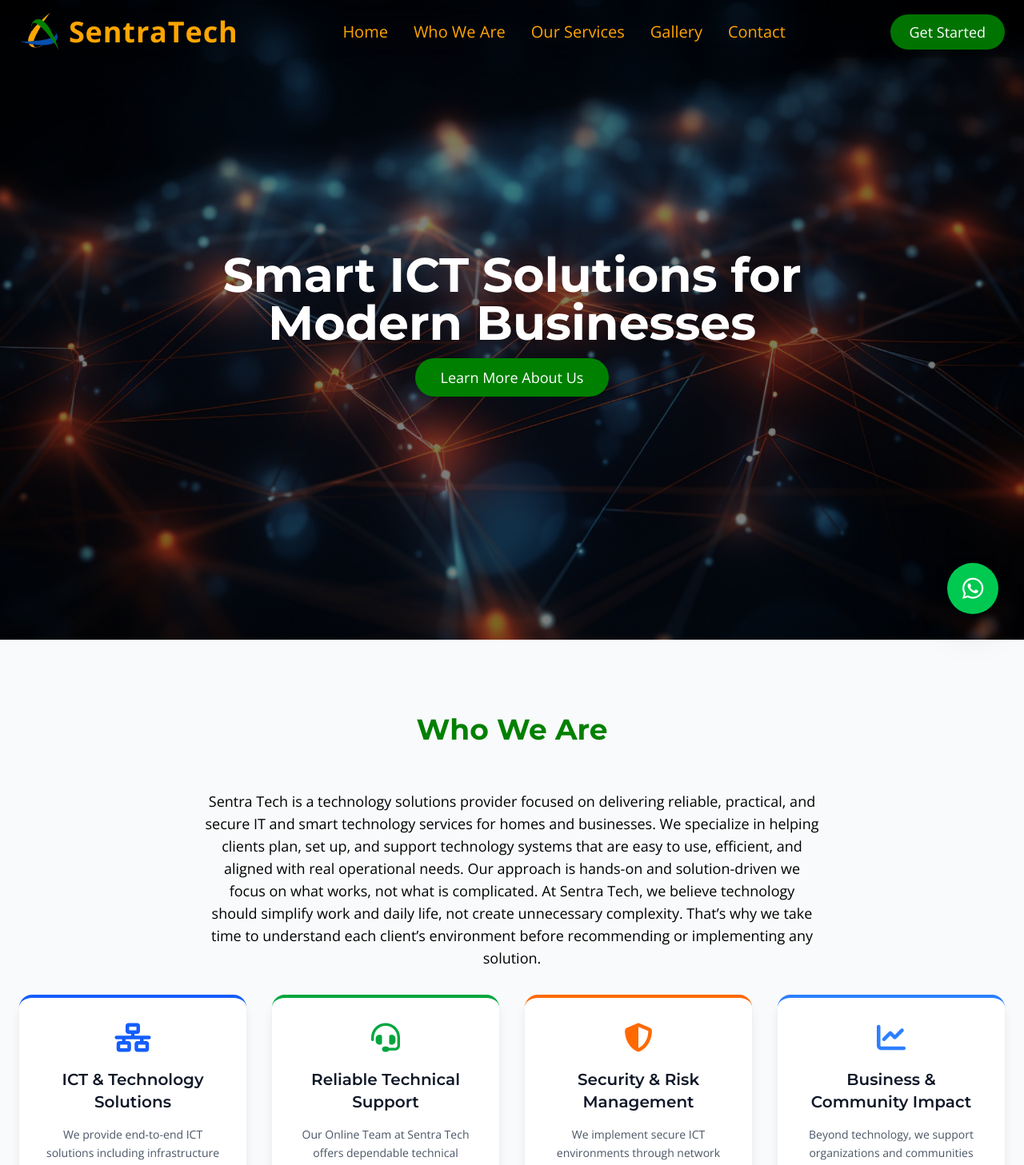
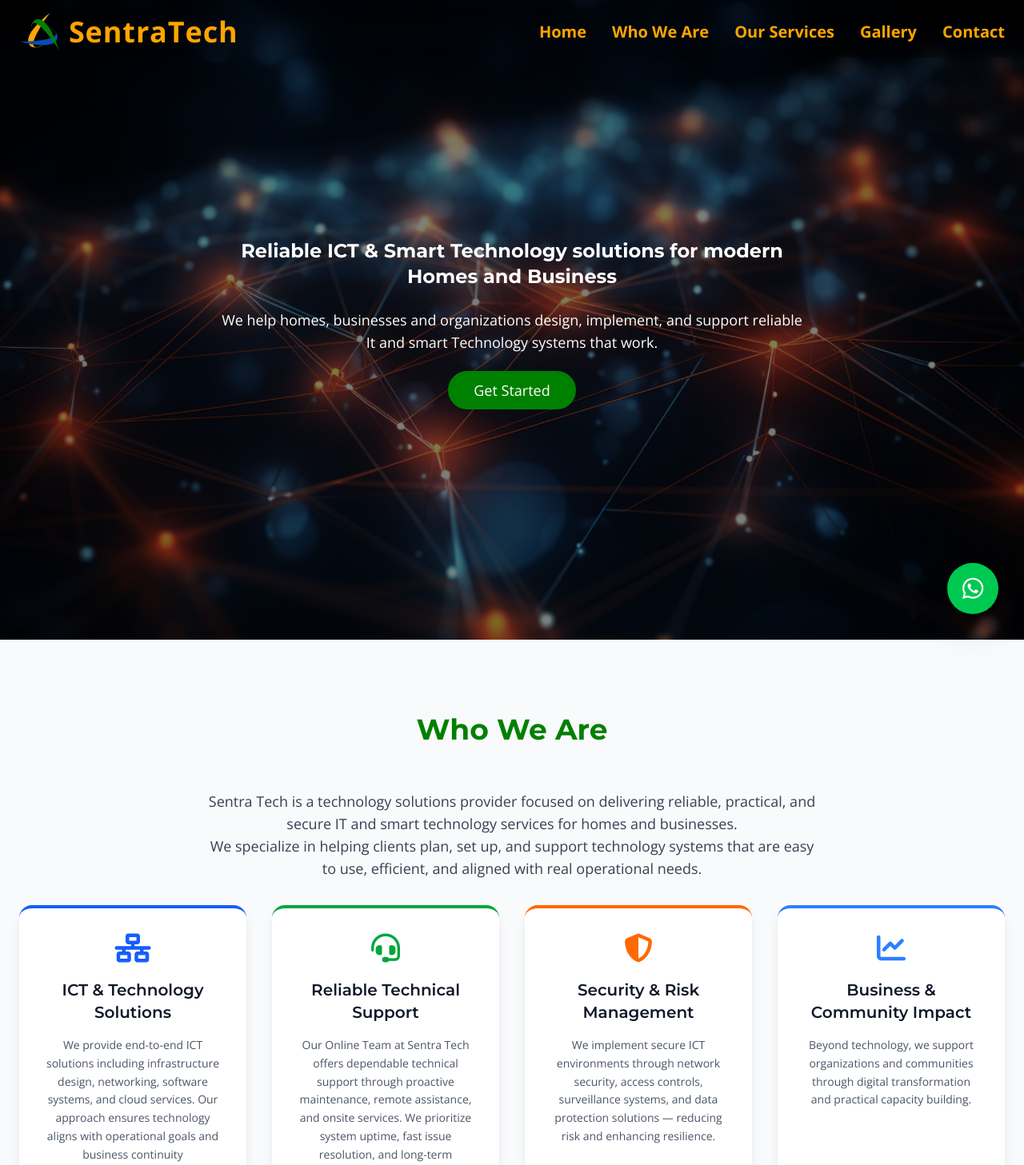
Before and after one commit to Yvonne-muthoni/Sentra, a React (Vite) app: page / in a window 1280 px wide. Shown: the top 1457 px of the page at 80% size. Built offline with nearby package versions, Linux system fonts and the light colour scheme.

Commit message:
few changes

```diff
--- a/src/components/Homepage.jsx
+++ b/src/components/Homepage.jsx
@@ -18,15 +18,14 @@ const Homepage = () => {
         transition={{ duration: 1 }}
         className="relative z-10 max-w-3xl px-4"
       >
-        <h1 className="text-4xl sm:text-5xl md:text-6xl font-bold text-white mb-6">
-          Smart ICT Solutions for Modern Businesses
-        </h1>
+        <h1 className="text-lg sm:text-3xl md:text-2xl font-bold text-white mb-6">Reliable ICT & Smart Technology solutions for modern Homes and Business</h1>
+        <p className="text-lg sm:text-xl md:text-lg text-white mb-8">We help homes, businesses and organizations design, implement, and support reliable It and smart Technology systems that work.</p>
 
         <a
           href="#whoweare"
           className="bg-[#008000] text-white px-6 sm:px-8 py-3 rounded-full text-base sm:text-lg hover:bg-[#0000FF] transition"
         >
-          Learn More About Us
+          Get Started
         </a>
       </motion.div>
     </section>
--- a/src/components/Navbar.jsx
+++ b/src/components/Navbar.jsx
@@ -22,24 +22,18 @@ const Navbar = () => {
         </a>
 
         {/* Desktop Links */}
-        <ul className="hidden md:flex space-x-8 font-medium">
+        <ul className="hidden md:flex space-x-8 font-bold">
           {navItems.map((item) => (
             <li key={item}>
               <a
                 href={`#${item.replace(/\s+/g, "").toLowerCase()}`}
-                className="text-[#FFA500] hover:text-white transition duration-300 text-lg md:text-xl"
+                className="text-[#FFA500] hover:text-white transition duration-300 text-lg md:text-xl font-bold"
               >
                 {item}
               </a>
             </li>
           ))}
         </ul>
-
-        {/* CTA */}
-        <a href="#contact" className="hidden md:inline-block bg-[#008000]/90 text-white px-6 py-2 rounded-full hover:bg-[#0000FF] transition duration-300 text-lg">
-          Get Started
-        </a>
-
         {/* Mobile Burger */}
         <div className="md:hidden">
           <button
@@ -57,12 +51,12 @@ const Navbar = () => {
           open ? "opacity-100 visible max-h-96" : "opacity-0 invisible max-h-0"
         }`}
       >
-        <ul className="flex flex-col items-center space-y-4 font-medium py-4">
+        <ul className="flex flex-col items-center space-y-4 font-bold py-4">
           {navItems.map((item) => (
             <li key={item}>
               <a
                 href={`#${item.replace(/\s+/g, "").toLowerCase()}`}
-                className="text-[#FFA500] hover:text-white transition duration-300 text-lg"
+                className="text-[#FFA500] hover:text-white transition duration-300 text-lg font-bold"
                 onClick={() => setOpen(false)}
               >
                 {item}
--- a/src/components/WhoWeAre.jsx
+++ b/src/components/WhoWeAre.jsx
@@ -56,11 +56,11 @@ export default function WhoWeAre() {
           whileInView={{ opacity: 1, y: 0 }}
           transition={{ duration: 0.6 }}
           viewport={{ once: true }}
-          className="text-black-200 text-base sm:text-lg mb-8 text-center max-w-3xl mx-auto"
+          className="text-gray-700 text-base lg:text-lg mb-8 text-center max-w-3xl mx-auto"
         >
-  Sentra Tech is a technology solutions provider focused on delivering reliable, practical, and secure IT and smart technology services for homes and businesses.
-We specialize in helping clients plan, set up, and support technology systems that are easy to use, efficient, and aligned with real operational needs. Our approach is hands-on and solution-driven we focus on what works, not what is complicated.
-At Sentra Tech, we believe technology should simplify work and daily life, not create unnecessary complexity. That’s why we take time to understand each client’s environment before recommending or implementing any solution.
+          Sentra Tech is a technology solutions provider focused on delivering reliable, practical, and secure IT and smart technology services for homes and businesses.
+          <br />
+          We specialize in helping clients plan, set up, and support technology systems that are easy to use, efficient, and aligned with real operational needs.
         </motion.p>
 
         <div className="grid md:grid-cols-2 lg:grid-cols-4 gap-8">
```
Also changed, not shown: 2 other files (tests, documents, lock files or other folders).
